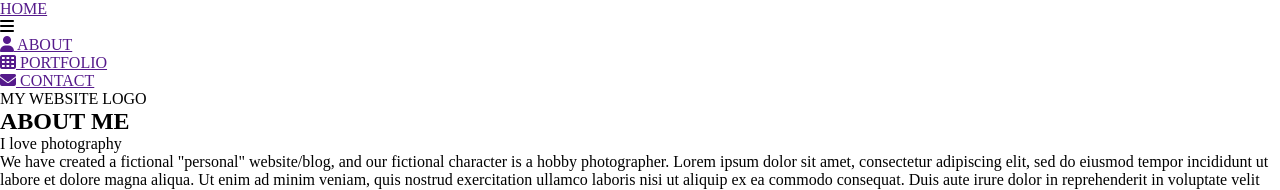
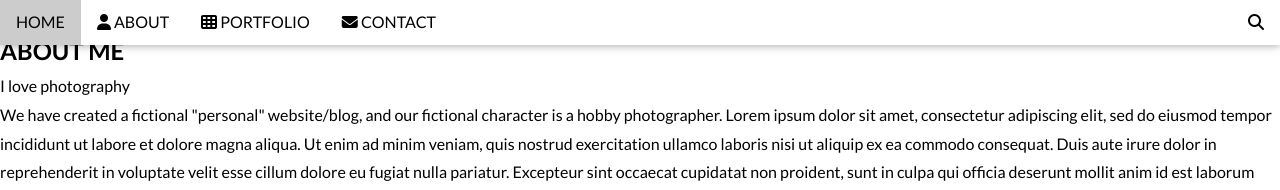
Before and after one commit to hieupd0203/parallax_template, a plain HTML site: page index.html in a window 1280 px wide. Shown: the top 190 px of the page. Drawn offline with Linux system fonts and the light colour scheme; a web font is replaced by a local one.

Commit message:
tạo xong header

```diff
--- a/index.html
+++ b/index.html
@@ -4,6 +4,12 @@
     <meta charset="UTF-8" />
     <meta name="viewport" content="width=device-width, initial-scale=1.0" />
     <title>Document</title>
+    <link rel="preconnect" href="https://fonts.googleapis.com" />
+    <link rel="preconnect" href="https://fonts.gstatic.com" crossorigin />
+    <link
+      href="https://fonts.googleapis.com/css2?family=Lato:ital,wght@0,300;0,400;0,700;1,300;1,400;1,700&family=Playfair+Display:ital,wght@0,400;0,500;1,400;1,500&family=Poppins:ital,wght@0,300;0,400;0,500;0,600;0,700;0,800;0,900;1,300;1,400;1,500&family=Raleway:ital,wght@0,400;0,500;0,600;0,700;0,800;0,900;1,400;1,500;1,600;1,700&family=Roboto:ital,wght@0,100;0,300;0,400;0,700;0,900;1,300;1,400&display=swap"
+      rel="stylesheet"
+    />
     <script
       src="https://kit.fontawesome.com/ed6a8ce799.js"
       crossorigin="anonymous"
@@ -12,32 +18,38 @@
   </head>
   <body>
     <!-- Header -->
-    <div>
-      <a href="">HOME</a>
-      <div>
+    <div class="header">
+      <a class="header-link" href="">HOME</a>
+      <div class="header-icon">
         <i class="fa fa-bars"></i>
       </div>
-      <div>
-        <ul>
-          <li>
-            <a href="">
+      <div class="navbar">
+        <ul class="nav-list">
+          <li class="nav-item">
+            <a class="nav-link" href="">HOME</a>
+          </li>
+          <li class="nav-item">
+            <a class="nav-link" href="">
               <i class="fa fa-user"></i>
               ABOUT
             </a>
           </li>
-          <li>
-            <a href="">
+          <li class="nav-item">
+            <a class="nav-link" href="">
               <i class="fa fa-th"></i>
               PORTFOLIO
             </a>
           </li>
-          <li>
-            <a href="">
+          <li class="nav-item">
+            <a class="nav-link" href="">
               <i class="fa fa-envelope"></i>
               CONTACT
             </a>
           </li>
         </ul>
+      </div>
+      <div class="search">
+        <i class="fa fa-search"></i>
       </div>
     </div>
     <!-- Logo -->
--- a/style.css
+++ b/style.css
@@ -1,5 +1,88 @@
-*{
-    margin: 0;
-    padding: 0;
-    box-sizing: border-box;
+* {
+  margin: 0;
+  padding: 0;
+  box-sizing: border-box;
 }
+html {
+  font-size: 10px;
+}
+body {
+  /* color: #777; */
+  font-size: 1.6rem;
+  font-family: "Lato", sans-serif;
+  line-height: 1.8;
+}
+/* begin: header */
+.header {
+  background-color: #fff;
+  box-shadow: 0 2px 5px 0 rgba(0, 0, 0, 0.16), 0 2px 10px 0 rgba(0, 0, 0, 0.12);
+  display: flex;
+  justify-content: space-between;
+  align-items: center;
+  position: fixed;
+  top: 0;
+  left: 0;
+  right: 0;
+  z-index: 1;
+}
+
+.header-link {
+  text-decoration: none;
+  color: #000;
+  padding: 0.8rem 1.6rem;
+}
+.header-link:hover {
+  background-color: #ccc;
+  color: #000;
+}
+.header-icon {
+  color: #777;
+  padding: 0.8rem 1.6rem;
+  cursor: pointer;
+}
+.header-icon:hover {
+  background-color: #000;
+  color: #fff;
+}
+.navbar,
+.search {
+  display: none;
+}
+/* end */
+
+@media screen and (min-width: 601px) {
+  /* begin: header */
+
+  .navbar,
+  .search {
+    display: block;
+  }
+  .nav-list {
+    display: flex;
+  }
+  .nav-item {
+    list-style: none;
+    padding: 0.8rem 1.6rem;
+  }
+  .nav-item:hover {
+    background-color: #ccc;
+    cursor: pointer;
+  }
+  .nav-link {
+    color: #000;
+    text-decoration: none;
+  }
+  .search {
+    padding: 0.8rem 1.6rem;
+  }
+  .search:hover {
+    background-color: #f44336;
+    color: #fff;
+    cursor: pointer;
+  }
+  .header-link,
+  .header-icon {
+    display: none;
+  }
+  /* end */
+}
```
